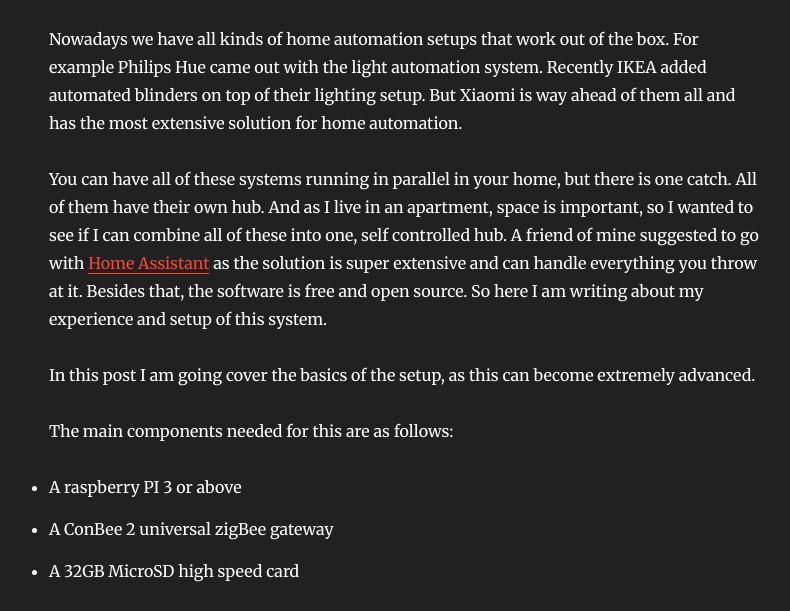
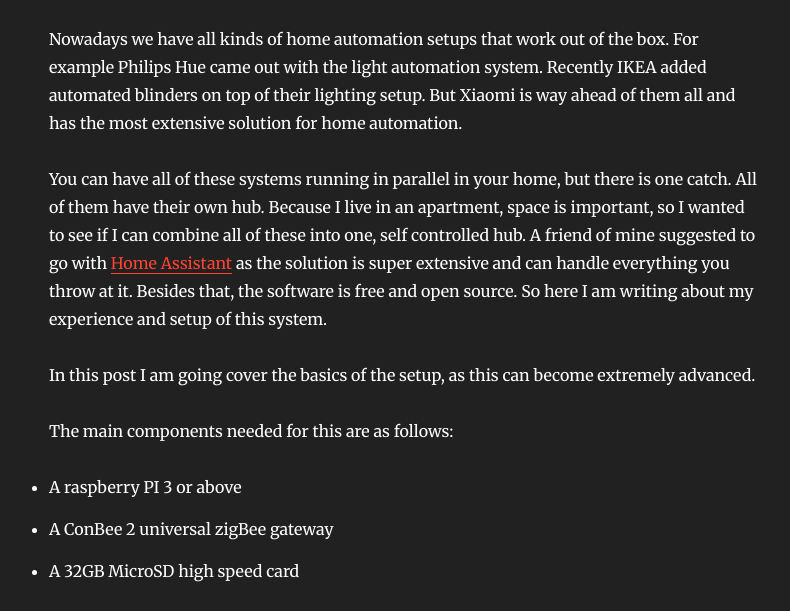
Before and after one commit to paulmorar/paulmorar.com, a Gatsby site: page /home-automation/ in a window 1280 px wide. Shown: the part 170-781 px from the top of the page, without its empty margins (234-1024 px from the left). Built offline with nearby package versions, Linux system fonts and the light colour scheme; Gatsby itself is replaced by a stand-in of ours; some packages are replaced by stand-ins of ours.

Commit message:
Fix typo

```diff
--- a/content/blog/home-automation/index.md
+++ b/content/blog/home-automation/index.md
@@ -6,7 +6,7 @@
 
 Nowadays we have all kinds of home automation setups that work out of the box. For example Philips Hue came out with the light automation system. Recently IKEA added automated blinders on top of their lighting setup. But Xiaomi is way ahead of them all and has the most extensive solution for home automation.
 
-You can have all of these systems running in parallel in your home, but there is one catch. All of them have their own hub. And as I live in an apartment, space is important, so I wanted to see if I can combine all of these into one, self controlled hub. A friend of mine suggested to go with [Home Assistant](https://www.home-assistant.io/hassio/) as the solution is super extensive and can handle everything you throw at it. Besides that, the software is free and open source. So here I am writing about my experience and setup of this system.
+You can have all of these systems running in parallel in your home, but there is one catch. All of them have their own hub. Because I live in an apartment, space is important, so I wanted to see if I can combine all of these into one, self controlled hub. A friend of mine suggested to go with [Home Assistant](https://www.home-assistant.io/hassio/) as the solution is super extensive and can handle everything you throw at it. Besides that, the software is free and open source. So here I am writing about my experience and setup of this system.
 
 In this post I am going cover the basics of the setup, as this can become extremely advanced.
 
```
